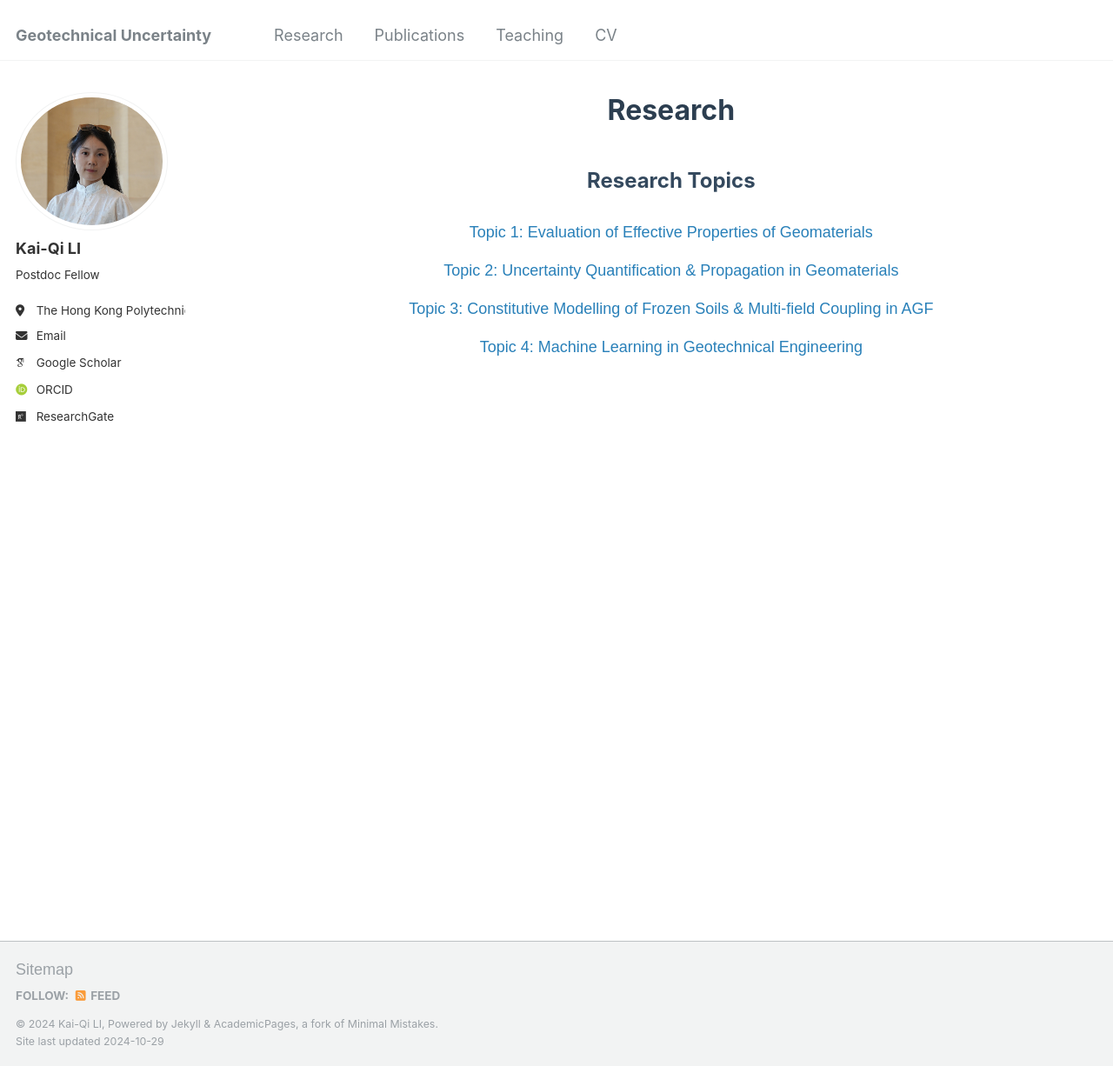
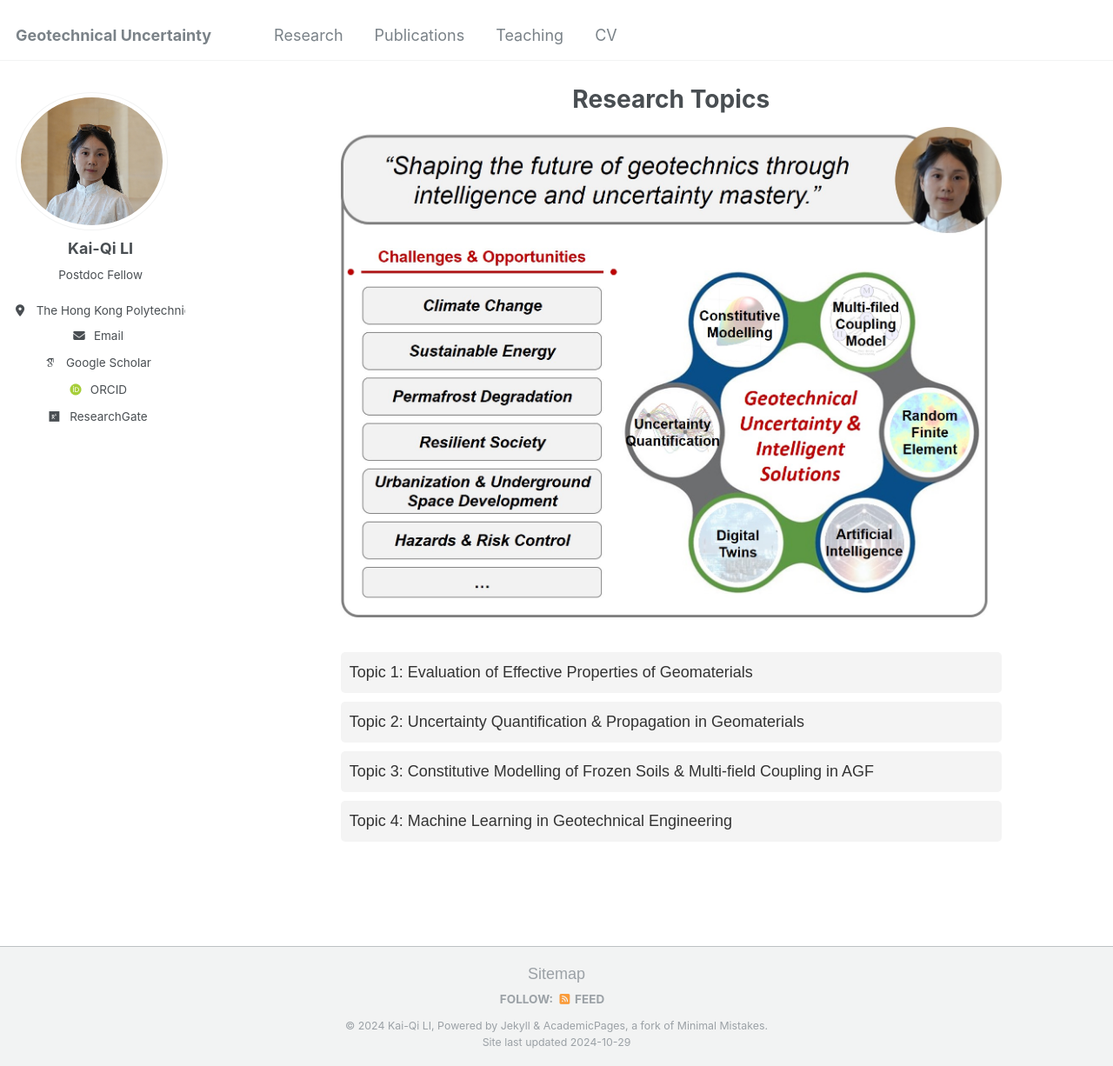
Before and after one commit to kqceeli/kqceeli.github.io, a Jekyll site: the page built from _pages/portfolio.html, in a window 1280 px wide and 1226 px high. Shown: the whole window at 87% size. Built offline with Jekyll 4.4.1, drawn with Linux system fonts in a browser that asks for light colours; some web fonts are replaced.

Commit message:
Update portfolio.html

```diff
--- a/_pages/portfolio.html
+++ b/_pages/portfolio.html
@@ -10,63 +10,42 @@ author_profile: true
 <head>
     <meta charset="UTF-8">
     <meta name="viewport" content="width=device-width, initial-scale=1.0">
-    <meta http-equiv="X-UA-Compatible" content="ie=edge">
     <title>Research</title>
     <style>
-        /* 页面整体字体和背景色 */
         body {
-            font-family: 'Arial', sans-serif;  /* 简洁易读的字体 */
-            background-color: #ffffff;         /* 保持白色背景，简洁大方 */
-            color: #333333;                    /* 使用深灰色字体，保持学术感 */
-            line-height: 1.6;                  /* 行距适中，增强可读性 */
+            font-family: Arial, sans-serif;
             margin: 0;
             padding: 0;
+            text-align: center;
         }
-
-        /* 主标题样式 */
-        h1 {
-            font-size: 32px;                   /* 主标题字体大小 */
-            color: #2c3e50;                    /* 深蓝色字体，稳重且简洁 */
-            text-align: center;                /* 居中对齐 */
-            margin-top: 40px;                  /* 上方留白，保持页面简洁 */
+        .container {
+            max-width: 800px;
+            margin: 0 auto;
+            padding: 20px;
+        }
+        .header-image {
+            width: 100%;
+            height: auto;
             margin-bottom: 20px;
         }
-
-        /* 副标题样式 */
-        h2 {
-            font-size: 24px;                   /* 副标题比主标题稍小 */
-            color: #34495e;                    /* 稍浅的灰蓝色，凸显层次感 */
-            text-align: center;                /* 居中对齐 */
-            margin-bottom: 30px;               /* 与内容保持适度距离 */
+        .topics {
+            text-align: left;
+            margin-top: 20px;
         }
-
-        /* 研究主题列表样式 */
-        .research-list {
-            list-style-type: none;             /* 移除默认的项目符号 */
-            padding-left: 0;                   /* 移除左侧内边距 */
-            text-align: center;                /* 居中对齐 */
+        .topics a {
+            display: block;
+            font-size: 18px;
+            margin-bottom: 10px;
+            padding: 10px;
+            background-color: #f4f4f4;
+            text-decoration: none;
+            color: #333;
+            border-radius: 5px;
         }
-
-        .research-list li {
-            margin-bottom: 15px;               /* 每个研究主题之间的间距 */
+        .topics a:hover {
+            background-color: #ddd;
         }
-
-        /* 链接样式 */
-        .research-list a {
-            text-decoration: none;             /* 移除链接下划线 */
-            font-size: 18px;                   /* 链接字体大小适中 */
-            color: #2980b9;                    /* 使用简洁的蓝色 */
-            padding: 5px 10px;                 /* 适度增加内边距 */
-            border-bottom: 1px solid transparent; /* 初始无下划线，悬停时显示 */
-            transition: border-color 0.2s ease; /* 悬停时的平滑过渡 */
-        }
-
-        /* 悬停效果 */
-        .research-list a:hover {
-            border-bottom: 1px solid #2980b9;  /* 悬停时显示蓝色下划线 */
-        }
-
-        /* 响应式设计 */
+                /* 响应式设计 */
         @media (max-width: 768px) {
             h1 {
                 font-size: 28px;               /* 小屏设备上缩小主标题字体 */
@@ -83,17 +62,17 @@ author_profile: true
     </style>
 </head>
 <body>
-
-    <div class="research-topics">
-        <h1>Research</h1>
-        <h2>Research Topics</h2>
-        <ul class="research-list">
-            <li><a href="/portfolio/topic1/">Topic 1: Evaluation of Effective Properties of Geomaterials</a></li>
-            <li><a href="/portfolio/topic2/">Topic 2: Uncertainty Quantification & Propagation in Geomaterials</a></li>
-            <li><a href="/portfolio/topic3/">Topic 3: Constitutive Modelling of Frozen Soils & Multi-field Coupling in AGF</a></li>
-            <li><a href="/portfolio/topic4/">Topic 4: Machine Learning in Geotechnical Engineering</a></li>
-        </ul>
+    <div class="container">
+        <h1>Research Topics</h1>
+        <!-- 插入图片 -->
+            <img src="../images/LKQ_research0.jpg" alt="Research Image" class="header-image">
+        <!-- 主题列表 -->
+        <div class="topics">
+            <a href="/portfolio/topic1/">Topic 1: Evaluation of Effective Properties of Geomaterials</a>
+            <a href="/portfolio/topic2/">Topic 2: Uncertainty Quantification & Propagation in Geomaterials</a>
+            <a href="/portfolio/topic3/">Topic 3: Constitutive Modelling of Frozen Soils & Multi-field Coupling in AGF</a>
+            <a href="/portfolio/topic4/">Topic 4: Machine Learning in Geotechnical Engineering</a>
+        </div>
     </div>
-
 </body>
 </html>
```
